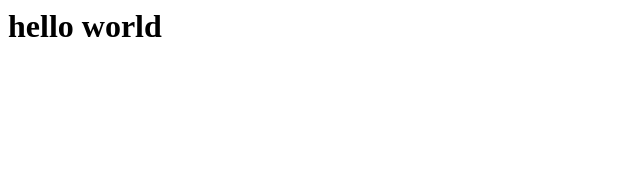
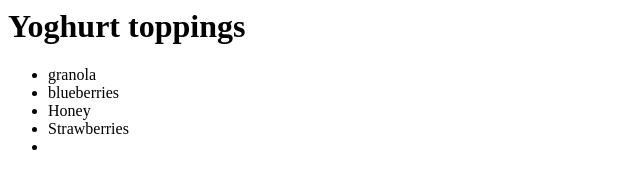
Before and after one commit to Katemeganlewis96/code-first-intuit, a plain HTML site: page index.html in a window 1280 px wide. Shown: the whole page, without its empty margins (0-640 px from the left). Drawn offline with Linux system fonts and the light colour scheme.

Commit message:
listed Yoghurt toppings
Added a list of toppings for yoghurt, removed old heading and replaced with new heading

```diff
--- a/index.html
+++ b/index.html
@@ -1 +1,8 @@
-<h1> hello world </h1>
+
+<h1>Yoghurt toppings</h1>
+<ul>
+  <li>granola</li>
+  <li>blueberries</li>
+  <li>Honey</li>
+  <li>Strawberries<li>
+</ul>
```
